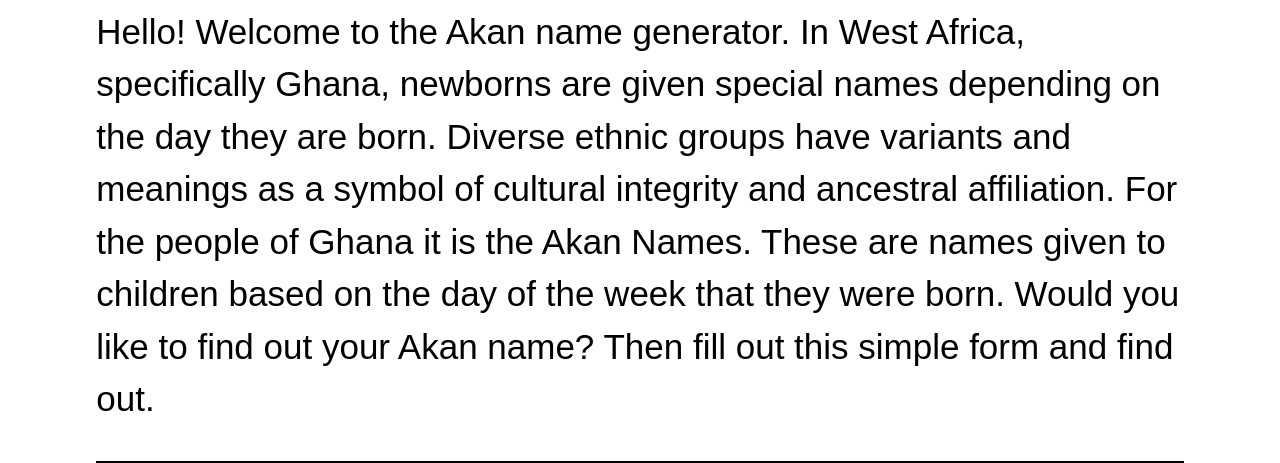
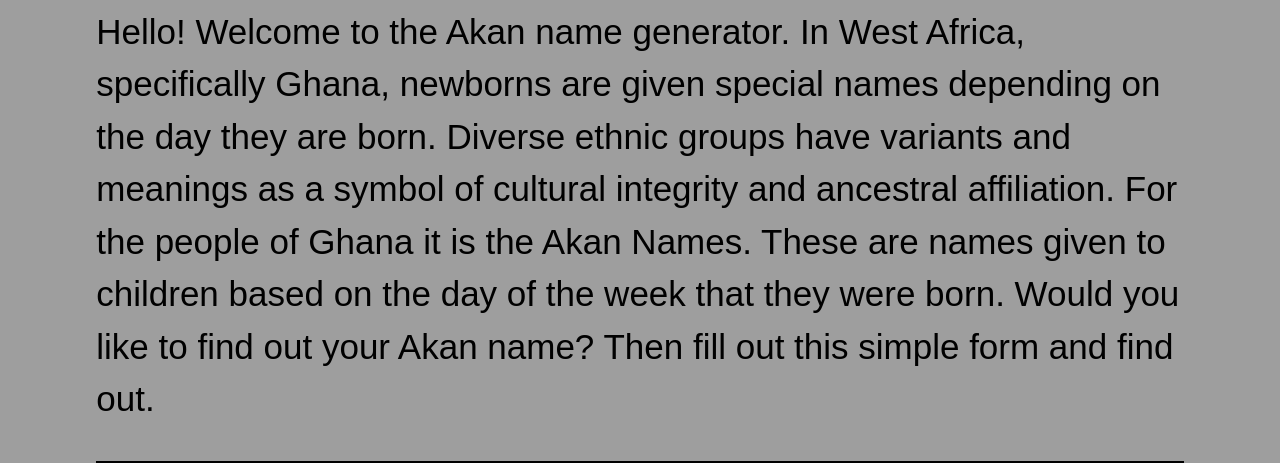
Before and after one commit to brian-makau/AkanNameGenerator, a plain HTML site: page index.html in a window 1280 px wide. Shown: the part 117-580 px from the top of the page. Drawn offline with Linux system fonts and the light colour scheme; the site is published under a folder, as on GitHub Pages, so addresses that start at the root find nothing.

Commit message:
Change image source

```diff
--- a/CSS/styles.css
+++ b/CSS/styles.css
@@ -4,7 +4,7 @@
     color:black;
 }
 body{
-    background-image: url(/Assets/annie-spratt-L6GydBHMVGQ-unsplash.jpg);
+    background-image: url(../Assets/annie-spratt-L6GydBHMVGQ-unsplash.jpg);
     height: 100vh;
     width: 100vw;
     background-attachment: fixed;
```
